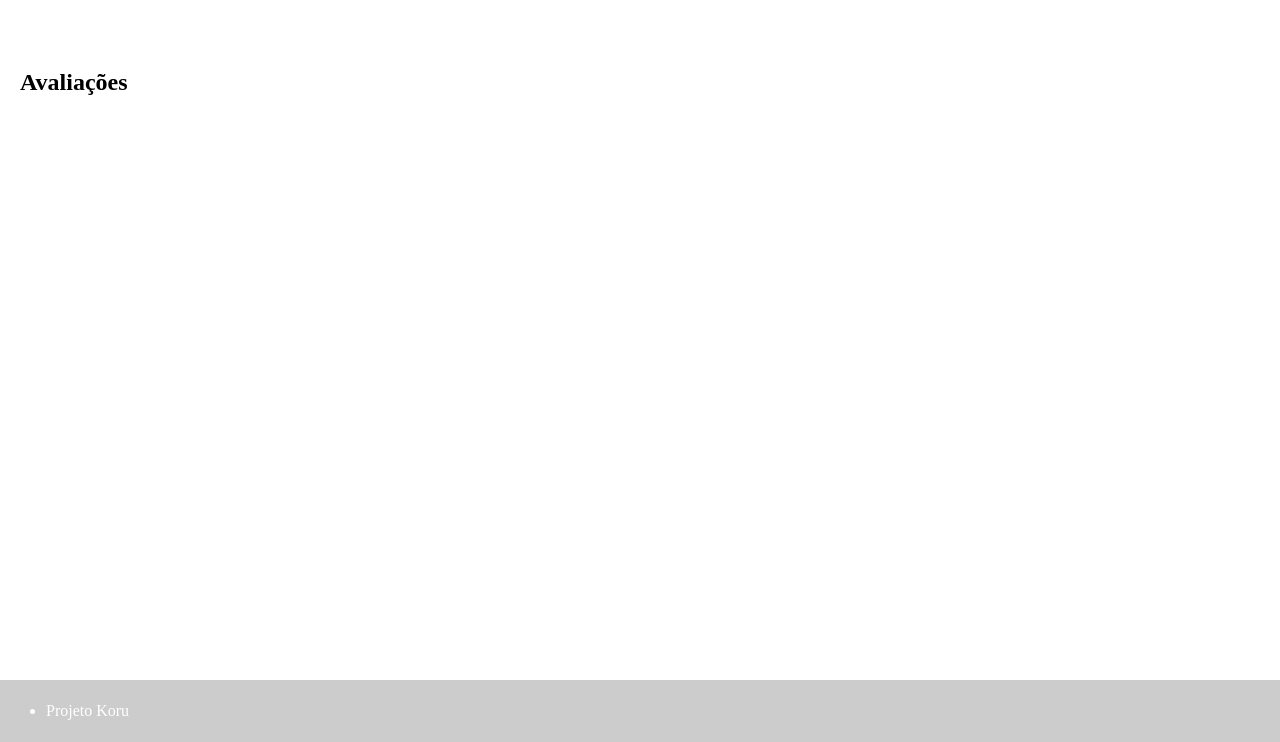
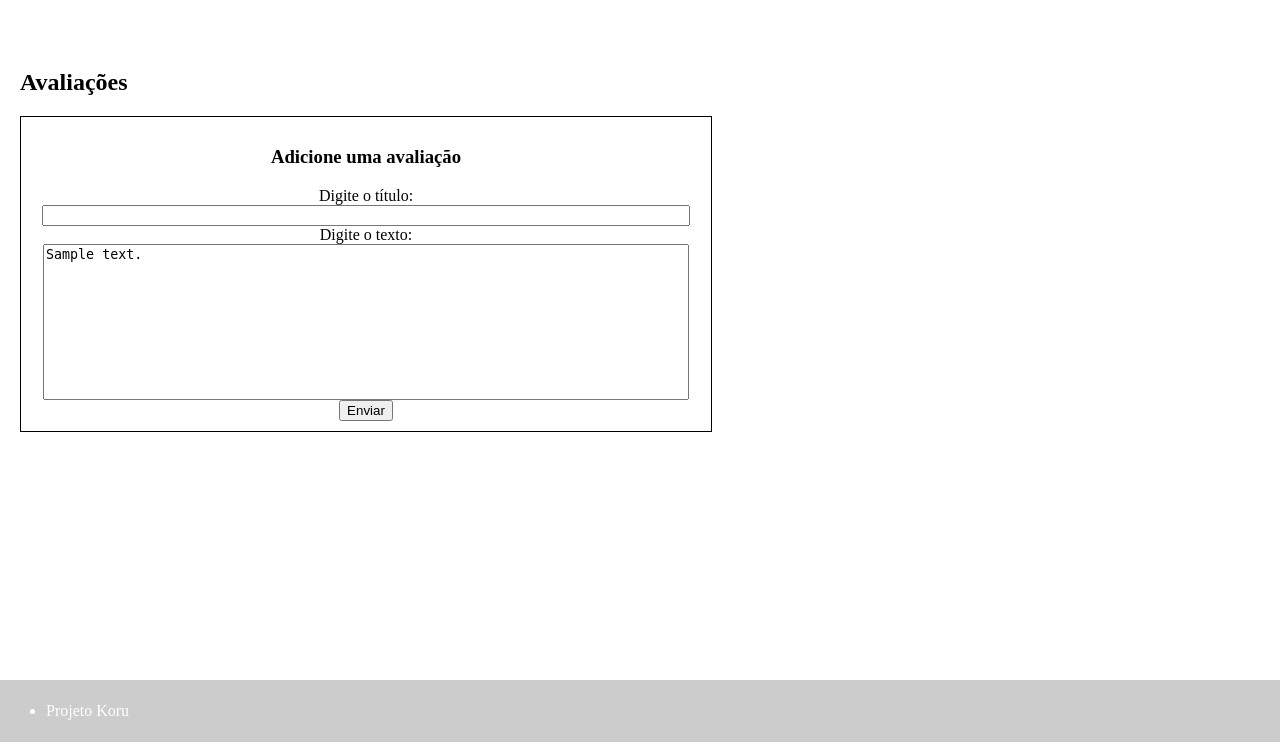
Before and after one commit to rodrigocps/Koru-gd, a Flask app: template app/templates/empresa.html in a window 1280 px wide. Shown: the part 58-800 px from the top of the page. Run offline with Flask 3, Linux system fonts and the light colour scheme; the template is opened without the code that fills it: most values are stand-ins (such as "Sample title", 1, 10 or a date in 2020).

Commit message:
adicionar todas as operacoes de CRUD de avaliacoes na pagina de empresa no frontend

```diff
--- a/app/static/css/empresa.css
+++ b/app/static/css/empresa.css
@@ -1,3 +1,40 @@
 #setor-empresa {
     font-weight: 500;
 }
+
+#avaliacao-div {
+    display: flex;
+    flex-direction: column;
+    align-items: center;
+    justify-content: center;
+    border: solid 1px black;
+    padding: 10px 25px;
+    width: 50vw;
+}
+
+input#titulo, .edit-titulo-input{
+    width: 100%;
+}
+
+textarea#texto, .edit-text-input{
+    width: 100%;
+    resize: none;
+    min-height: 150px;
+}
+
+.edit-text-input{
+    min-height: 80px;
+}
+
+#avaliacoes-list {
+    list-style: none;
+    margin: 0;
+    margin-left: 10px;
+    padding: 0;
+    width: 50vw;
+}
+
+.avaliacao-li {
+    border-bottom: solid 1px black;
+    padding-left: 10px;
+}
--- a/app/static/js/empresa.js
+++ b/app/static/js/empresa.js
@@ -15,6 +15,185 @@ if(id) {
             const setor = document.getElementById("setor-empresa")
 
             nome.textContent = data.nome
-        setor.textContent = data.setora
+            setor.textContent = data.setor
+        }).catch(error => console.log(error))
+
+
+}
+
+document.addEventListener('DOMContentLoaded', function() {
+    renderAvaliacoes();
+});
+
+function renderAvaliacoes() {
+    const params = new URLSearchParams(window.location.search);
+    const empresaId = params.get('id');
+
+    const list = document.getElementById("avaliacoes-list")
+    list.innerHTML = ""
+
+    fetch(`/api/empresas/${empresaId}/avaliacoes`)
+        .then(response => {
+            if(response.ok)
+                return response.json()
+            else {
+                throw new Error('Erro ao buscar dados: ' + response.status);
+            }
+        }).then(data => {
+            if(data.length > 0) {
+                data.sort(compararPorId).forEach(avaliacao => {
+                    if(avaliacao.titulo && avaliacao.texto) {
+                        const li = document.createElement("li");
+                        li.className = "avaliacao-li"
+
+                        const title = document.createElement("h3")
+                        title.textContent = avaliacao.titulo
+
+                        const text = document.createElement("p")
+                        text.textContent = avaliacao.texto
+
+                        li.appendChild(title)
+                        li.appendChild(text)
+
+
+                        const editButton = document.createElement("button")
+                        editButton.className = "edit-button"
+                        editButton.type = "button"
+                        editButton.textContent = "Editar"
+                        editButton.addEventListener("click", () => editarAvaliacao(li, empresaId, avaliacao.id, avaliacao.titulo, avaliacao.texto))
+
+                        const deleteButton = document.createElement("button")
+                        deleteButton.className = "delete-button"
+                        deleteButton.type = "button"
+                        deleteButton.textContent = "Excluir"
+                        deleteButton.addEventListener("click", () => deletarAvaliacao(empresaId, avaliacao.id))
+
+                        const buttonsdiv = document.createElement("div")
+                        buttonsdiv.className = "avaliacao-buttons-div"
+
+                        buttonsdiv.appendChild(editButton)
+                        buttonsdiv.appendChild(deleteButton)
+
+                        li.appendChild(buttonsdiv)
+
+                        list.appendChild(li)
+                    }
+                });
+            }
         }).catch(error => console.log(error))
 }
+
+function addAvaliacao() {
+    const params = new URLSearchParams(window.location.search);
+    const empresaId = params.get('id');
+
+    const titulo = document.querySelector("#avaliacao-div > #titulo")
+    const texto = document.querySelector("#avaliacao-div > #texto")
+    const avaliacao = {
+        titulo : titulo.value,
+        texto : texto.value
+    }
+    fetch(`/api/empresas/${empresaId}/avaliacoes`, {
+        method: 'POST',
+        headers: {
+          'Content-Type': 'application/json',
+        },
+        body: JSON.stringify(avaliacao),
+    })
+        .then(response => {
+            if (!response.ok) {
+                throw new Error('Erro ao enviar o formulário');
+            }
+
+            titulo.value = ""
+            texto.value = ""
+            renderAvaliacoes()
+        })
+        .catch(error => {
+            console.error('Erro:', error);
+        });
+}
+
+function editarAvaliacao(li, empresaId, avaliacaoId, titulo, texto) {
+    li.innerHTML = ""
+
+    const tituloLabel = document.createElement("span")
+    tituloLabel.textContent = "Digite um titulo: "
+
+    const tituloInput = document.createElement("input")
+    tituloInput.className = "edit-titulo-input"
+    tituloInput.value = titulo
+
+    const textLabel = document.createElement("span")
+    textLabel.textContent = "Digite um texto: "
+
+    const textInput = document.createElement("textarea")
+    textInput.className = "edit-text-input"
+    textInput.value = texto
+
+    const editTileButtons = document.createElement("div")
+    editTileButtons.className = "edit-tile-buttons"
+
+    const saveButton = document.createElement("button")
+    saveButton.type = "button"
+    saveButton.textContent = "Salvar"
+    saveButton.addEventListener("click", () => {
+        const avaliacao = {
+            titulo : tituloInput.value,
+            texto : textInput.value
+        }
+        if((titulo!==avaliacao.titulo) || (texto!==avaliacao.texto)) {
+            fetch(`/api/empresas/${empresaId}/avaliacoes/${avaliacaoId}`, {
+                method: 'PUT',
+                headers: {
+                  'Content-Type': 'application/json',
+                },
+                body: JSON.stringify(avaliacao),
+            })
+                .then(response => {
+                    if (!response.ok) {
+                        throw new Error('Erro ao enviar o formulário');
+                    }
+
+                    titulo.value = ""
+                    texto.value = ""
+                    renderAvaliacoes()
+                })
+                .catch(error => {
+                    console.error('Erro:', error);
+                });
+        }
+    } )
+
+    const cancelButton = document.createElement("button")
+    cancelButton.type = "button"
+    cancelButton.textContent = "Cancelar"
+
+    editTileButtons.appendChild(saveButton)
+    editTileButtons.appendChild(cancelButton)
+
+    li.appendChild(tituloLabel)
+    li.appendChild(tituloInput)
+    li.appendChild(textLabel)
+    li.appendChild(textInput)
+    li.appendChild(editTileButtons)
+}
+
+function deletarAvaliacao(empresaId, avaliacaoId) {
+    fetch(`/api/empresas/${empresaId}/avaliacoes/${avaliacaoId}`, {
+        method: 'DELETE'
+    })
+        .then(response => {
+            if (!response.ok) {
+                throw new Error('Erro ao enviar o formulário');
+            }
+            else renderAvaliacoes()
+        })
+        .catch(error => {
+            console.error('Erro:', error);
+        });
+}
+
+function compararPorId(a, b) {
+    return b.id - a.id;
+}
--- a/app/templates/empresa.html
+++ b/app/templates/empresa.html
@@ -15,5 +15,24 @@
     </hr>
     </br>
     <h2>Avaliações</h2>
-    <div id="avaliacoes"></div>
+    <div id="avaliacao-div" >
+        <h3>Adicione uma avaliação</h3>
+        <label for="titulo">Digite o título: </label>
+        <input
+            id="titulo"
+            name="titulo"
+            type="text"
+            required
+        />
+
+        <label for="texto">Digite o texto: </label>
+        <textarea
+            id="texto"
+            name="texto"
+            required
+        >{{texto}}</textarea>
+
+        <button type="button" onclick="addAvaliacao()">Enviar</button>
+    </div>
+    <ul id="avaliacoes-list"></ul>
 {% endblock%}
```
Also changed, not shown: banco.db. Lines whose indentation alone changed are shown as unchanged.
